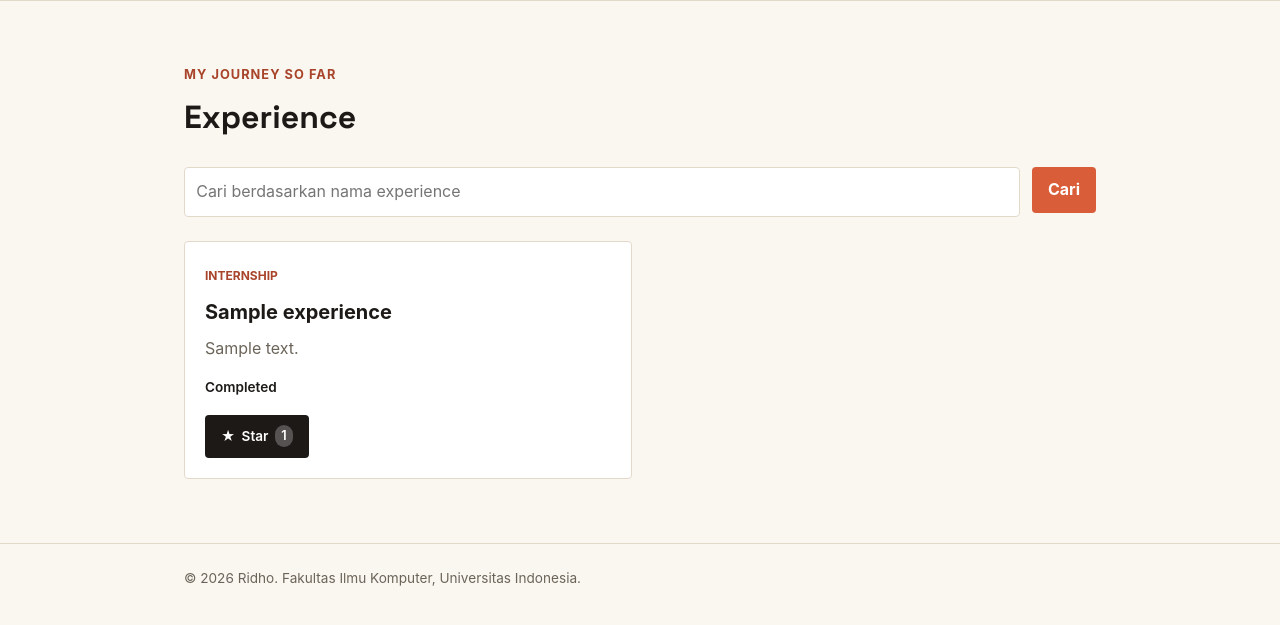
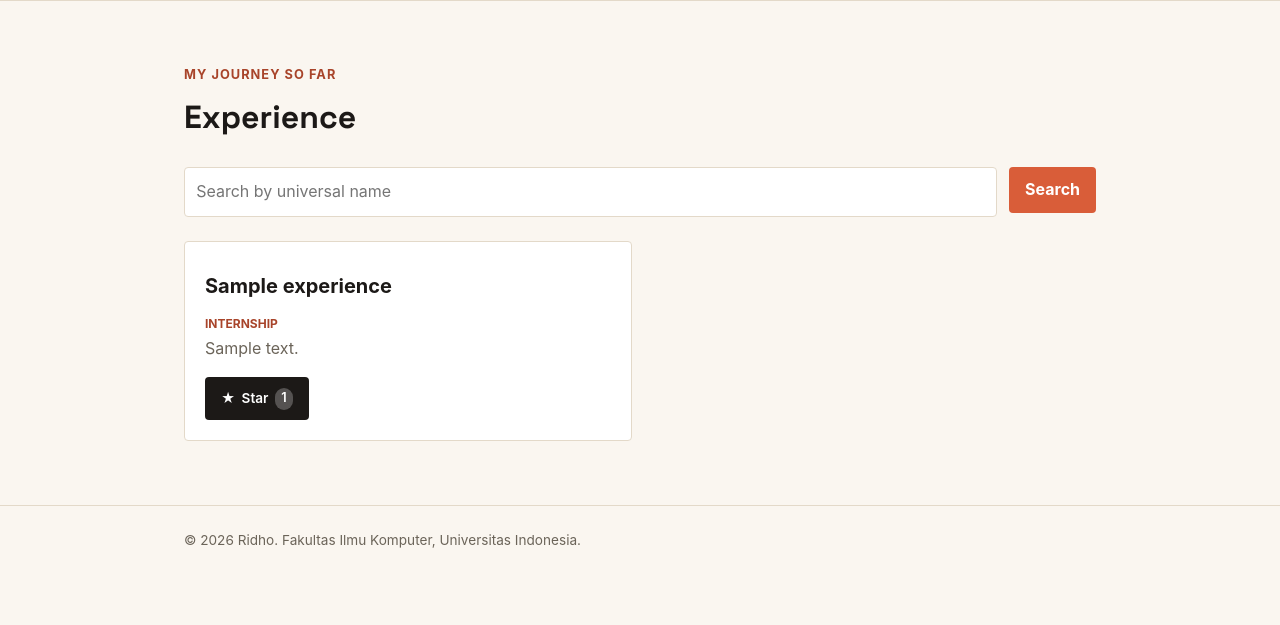
Before and after one commit to ihatewalls/myportofolio, a Django app: page /experience/ in a window 1280 px wide. Shown: the part 75-700 px from the top of the page. Run offline with Django 5.2, Linux system fonts and the light colour scheme; tables that the repository leaves empty hold one stand-in row (values such as "Sample post").

Commit message:
refactor: switch from django to js

```diff
--- a/main/views.py
+++ b/main/views.py
@@ -10,6 +10,7 @@ from django.core.exceptions import PermissionDenied
 from django.shortcuts import get_object_or_404, redirect, render
 from main.models import Experience, Skill
 from main.forms import SkillForm, ExperienceForm, UserForm
+from django.http import JsonResponse
 import datetime
 
 def show_main(request):
@@ -27,34 +28,18 @@ def show_main(request):
 
 
 def show_experience(request):
-    json_response = get_experience_json(request)
-
-    experiences = serializers.deserialize(
-            "json",
-            json_response.content.decode("utf-8"),
-        )
-    experiences = [experience.object for experience in experiences]
     title_query = request.GET.get("title", "").strip()
     context = {
         "name": "Ridho",
-        "experience_list": experiences,
         "title": title_query,
     }
     return render(request, "experience.html", context)
 
 def show_skill(request):
-    json_response = get_skills_json(request)
-
-    skills = serializers.deserialize(
-        "json",
-        json_response.content.decode("utf-8"),
-    )
-    skills = [skill.object for skill in skills]
     title_query = request.GET.get("title", "").strip()
 
     context = {
         "name": "Ridho",
-        "skill_list": skills,
         "title": title_query,
 
     }
@@ -84,8 +69,18 @@ def get_skills_json(request):
     if title_query:
         skills = skills.filter(title__icontains=title_query)
 
-    skills_json = serializers.serialize("json", skills, use_natural_foreign_keys=True)
-    return HttpResponse(skills_json, content_type="application/json")
+    data = []
+    for skill in skills:
+        data.append({
+            "pk": str(skill.id),
+            "fields": {
+                "title": skill.title,
+                "description": skill.description,
+                "category": skill.category,
+            }
+        })
+
+    return JsonResponse(data, safe=False)
 
 @login_required(login_url="/login/")
 def delete_skill(request, skill_id):
@@ -119,13 +114,30 @@ def create_experience(request):
 
 def get_experience_json(request):
     title_query = request.GET.get("title", "").strip()
-    experience = Experience.objects.all()
+    experiences = Experience.objects.prefetch_related('starred_by').all()
 
     if title_query:
-        experience = experience.filter(title__icontains=title_query)
+        experiences = experiences.filter(title__icontains=title_query)
 
-    skills_json = serializers.serialize("json", experience, use_natural_foreign_keys=True)
-    return HttpResponse(skills_json, content_type="application/json")
+    data = []
+
+    for experience in experiences:
+        starred_users = experience.starred_by.all()
+        is_starred = request.user in starred_users if request.user.is_authenticated else False
+        starred_by_names = ", ".join([u.username for u in starred_users])
+        data.append({
+            "pk": str(experience.id),
+            "fields": {
+                "title": experience.title,
+                "description": experience.description,
+                "category": experience.category,
+                "star_count": starred_users.count(),
+                "is_starred": is_starred,
+                "starred_by_names": starred_by_names,
+            }
+        })
+
+    return JsonResponse(data, safe=False)
 
 @login_required(login_url="/login/")
 def delete_experience(request, experience_id):
--- /dev/null
+++ b/static/js/experiences.js
@@ -0,0 +1,122 @@
+    const { experiencesUrl, deleteUrlTemplate, starUrlTemplate, editUrlTemplate, editAccess, csrfToken } = window.APP_CONFIG;
+    const PLACEHOLDER = '00000000-0000-0000-0000-000000000000';
+    const BASE_EXPERIENCES_ENDPOINT = experiencesUrl;
+    const EDIT_ACCESS = editAccess;
+    let experiencesAbortController;
+
+    const csrfInput = `<input type="hidden" name="csrfmiddlewaretoken" value="${csrfToken}">`;
+
+    // DOM elements
+    const loadingState = document.getElementById('loading');
+    const errorState = document.getElementById('error');
+    const emptyState = document.getElementById('empty');
+    const gridContainer = document.getElementById('grid');
+    const searchForm = document.getElementById('universal-search-form');
+    const searchInput = document.getElementById('search-input');
+
+    // Show/hide page sections
+    function displayPageSection({ showLoading = false, showError = false, showEmpty = false, showGrid = false }) {
+        loadingState.classList.toggle('hide', !showLoading);
+        errorState.classList.toggle('hide', !showError);
+        emptyState.classList.toggle('hide', !showEmpty);
+        gridContainer.classList.toggle('hide', !showGrid);
+    }
+
+    // Build a experience card element
+    function buildExperienceCardElement(item) {
+        const experience = item.fields;
+        const experienceId = item.pk;
+
+        const articleElement = document.createElement('article');
+        articleElement.className = 'universal-card';
+
+
+        // A dummy UUID used as a placeholder to be replaced with the real ID from the JSON data
+        const deleteUrl = deleteUrlTemplate.replace(PLACEHOLDER, experienceId);
+        const starUrl = starUrlTemplate.replace(PLACEHOLDER, experienceId);
+        const editUrl = editUrlTemplate.replace(PLACEHOLDER, experienceId);
+        const deleteHtml = EDIT_ACCESS
+            ? `<form method="post" action="${deleteUrl}" style="display:inline;">
+                ${csrfInput}
+                <button type="submit" class="button button-danger" onclick="return confirm('Are you sure you want to delete this experience?');">Delete</button>
+            </form>`
+            : '';
+        const editHtml = EDIT_ACCESS
+            ? '<a href="${editUrl}" class="button universal-add-button"><span aria-hidden="true">+</span>Edit Experience</a>'
+            : '';
+        const isStarredClass = experience.is_starred ? " is-starred" : "";
+        const starText = experience.is_starred ? "Unstar" : "Star";
+        const starTitle = experience.star_count > 0
+            ? `Starred by ${experience.starred_by_names}`
+            : "Be the first to star";
+
+        // Card component
+        const completeCardHtml = `
+            <h2>${experience.title}</h2>
+            <span class="universal-category">${experience.category}</span>
+            <p class="universal-description">${experience.description}</p>
+            <div class="universal-card-actions">
+                <div class="universal-actions">
+                    <form method="post" action="${starUrl}" class="star-form">
+                        ${csrfInput}
+                        <button type="submit"
+                                class="button button-star${isStarredClass}"
+                                title="${starTitle}">
+                            <span aria-hidden="true">★</span>
+                            ${starText}
+                            <span class="star-count">${experience.star_count}</span>
+                        </button>
+                    </form>
+                    ${editHtml}
+                    ${deleteHtml}
+                </div>
+            </div>
+        `;
+
+        articleElement.innerHTML = completeCardHtml;
+        return articleElement;
+    }
+
+    // Fetch experience data
+    async function fetchExperiences(searchQuery = "") {
+        if (experiencesAbortController) experiencesAbortController.abort();
+        experiencesAbortController = new AbortController();
+
+        try {
+            displayPageSection({ showLoading: true });
+
+            const url = searchQuery ? `${BASE_EXPERIENCES_ENDPOINT}?title=${encodeURIComponent(searchQuery)}` : BASE_EXPERIENCES_ENDPOINT;
+
+            const response = await fetch(url, {
+                headers: { 'Accept': 'application/json' },
+                signal: experiencesAbortController.signal,
+            });
+
+            if (!response.ok) throw new Error('Failed to fetch data');
+
+            const experienceData = await response.json();
+
+            if (experienceData.length === 0) {
+                displayPageSection({ showEmpty: true });
+            } else {
+                gridContainer.innerHTML = '';
+                experienceData.forEach(item => {
+                    gridContainer.appendChild(buildExperienceCardElement(item));
+                });
+                displayPageSection({ showGrid: true });
+            }
+        } catch (error) {
+            if (error.name === 'AbortError') return;
+            console.error('Error loading experiences:', error);
+            displayPageSection({ showError: true });
+        }
+    }
+
+    // Search form event handler
+    searchForm.addEventListener('submit', function(e) {
+        e.preventDefault(); // Prevent the page from reloading
+        fetchExperiences(searchInput.value.trim()); // Run the search via AJAX
+    });
+
+    // Start the application
+    fetchExperiences(searchInput.value.trim());
--- a/templates/experience.html
+++ b/templates/experience.html
@@ -14,54 +14,42 @@
                     </a>
                     {% endif %}
                 </div>
-                <form method="get"
-                      action="{% url 'main:show_experience' %}"
-                      class="universal-search">
+                <form id="universal-search-form" class="universal-search">
                     <input type="search"
+                           id="search-input"
                            name="title"
                            value="{{ title_query }}"
-                           placeholder="Cari berdasarkan nama experience"
+                           placeholder="Search by universal name"
                            class="universal-search__input"
-                           aria-label="Cari berdasarkan nama experience">
-                    <button type="submit" class="button">Cari</button>
+                           aria-label="Search by universal name">
+                    <button type="submit" class="button">Search</button>
                 </form>
-                <div class="universal-grid">
-                    {% for experience in experience_list %}
-                        <article class="universal-card">
-                            <span class="universal-category">
-                                {{ experience.get_category_display }}
-                            </span>
-                            <h2>{{ experience.title }}</h2>
-                            <p class="universal-description">
-                                {{ experience.description }}
-                            </p>
 
-                            {% if experience.is_ongoing %}
-                                <p class="universal-status">Ongoing</p>
-                            {% else %}
-                                <p class="universal-status">Completed</p>
-                            {% endif %}
-                            <div class="universal-card-actions">
-                                <div class="universal-actions">
-                                    {% include "components/experience_star.html" with experience=experience %}
-                                    {% if user.is_superuser or user.is_editor %}
-                                    {% include "components/experience_delete_model.html" with experience=experience %}
-                                    <a href="{% url 'main:edit_experience' experience_id=experience.id %}"
-                                        class="button universal-add-button">
-                                        <span aria-hidden="true">+</span>
-                                        Edit Experience
-                                    </a>
-                                    {% endif %}
-                                </div>
-                            </div>
-                        </article>
-                    {% empty %}
-                        <p class="empty-state">
-                            No experience has been added yet.
-                        </p>
-                    {% endfor %}
+                <div id="loading" class="empty-state hide">
+                    <p>Loading experiencess...</p>
                 </div>
+
+                <div id="error" class="empty-state hide">
+                    <p>Failed to load experience data. Please try again.</p>
+                </div>
+
+                <div id="empty" class="empty-state hide">
+                    <p>No experiences have been added or found yet.</p>
+                </div>
+
+                <div id="grid" class="universal-grid hide"></div>
             </div>
         </section>
     </main>
+<script>
+  window.APP_CONFIG = {
+    experiencesUrl: "{% url 'main:get_experience_json' %}",
+    deleteUrlTemplate: "{% url 'main:delete_experience' '00000000-0000-0000-0000-000000000000' %}",
+    starUrlTemplate: "{% url 'main:toggle_star' '00000000-0000-0000-0000-000000000000' %}",
+    editUrlTemplate: "{% url 'main:edit_experience' experience_id='00000000-0000-0000-0000-000000000000' %}",
+    editAccess: {% if user.is_superuser or user.is_editor %}true{% else %}false{% endif %},
+    csrfToken: "{{ csrf_token }}"
+  };
+</script>
+<script src="/static/js/experiences.js"></script>
 {% endblock content %}
```
